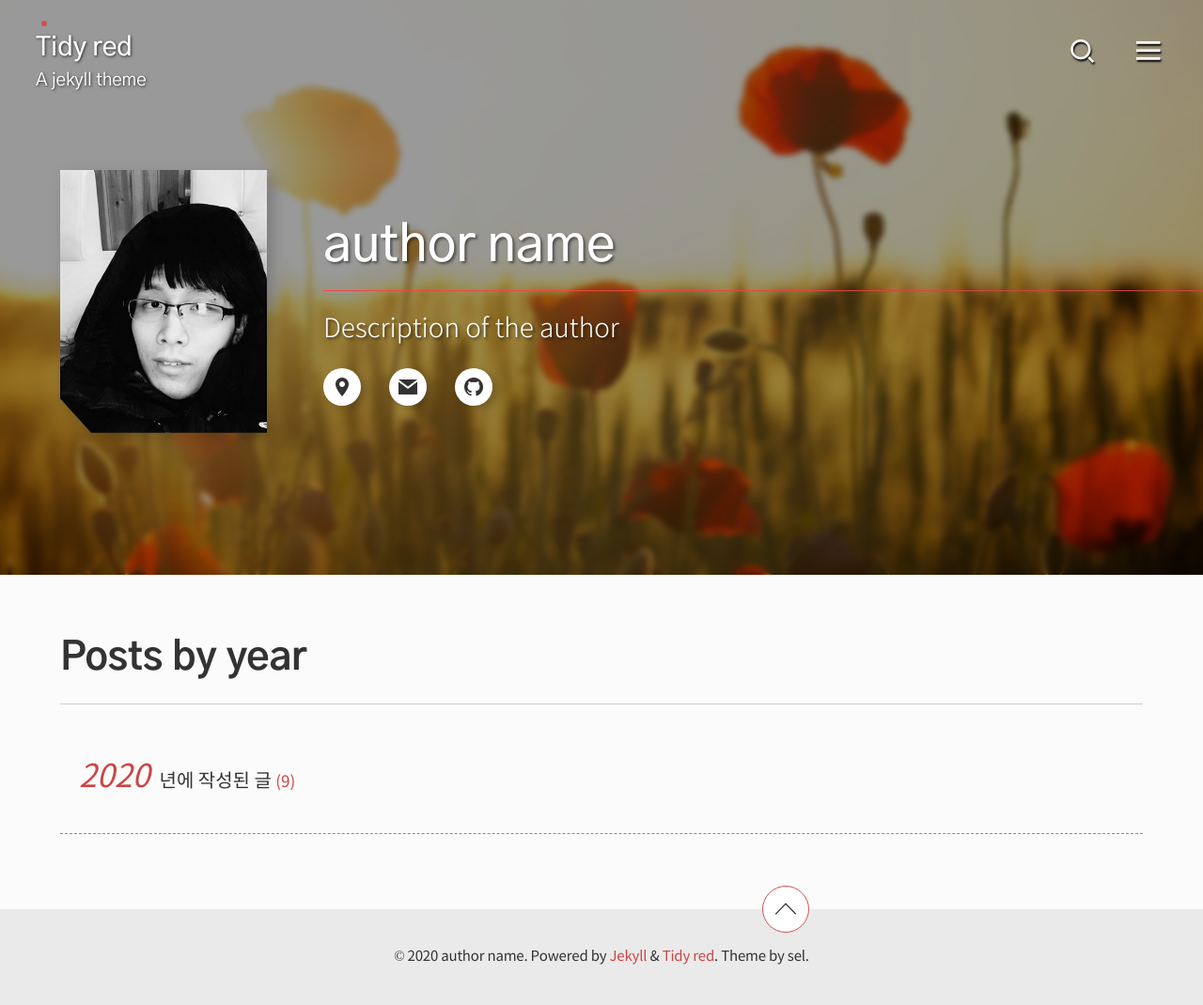
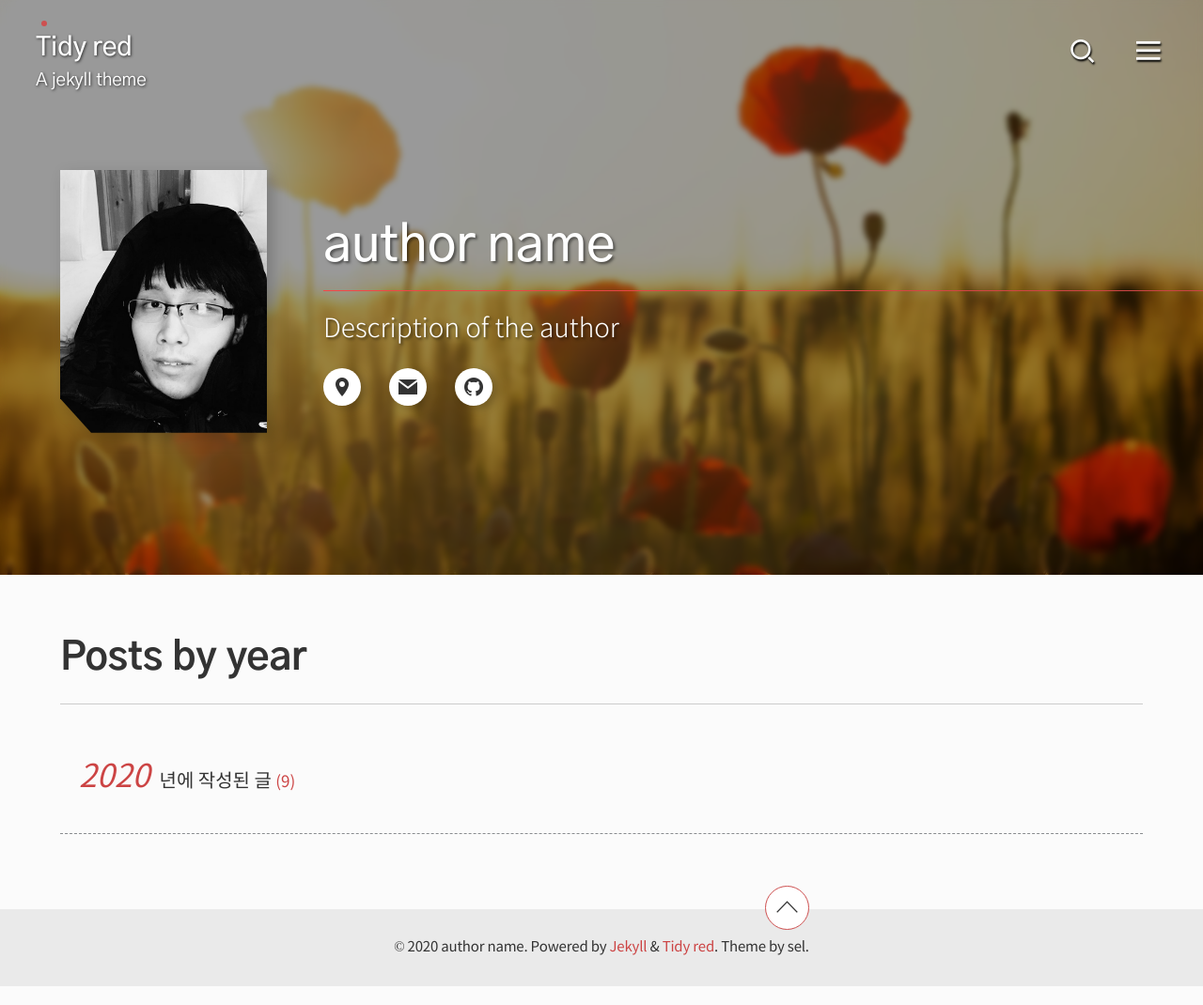
Before and after one commit to selosele/jekyll-theme-tidyred, a Jekyll site: the page built from posts-by-year.html, in a window 1280 px wide. Shown: the whole page at 94% size. Built offline with Jekyll 4.4.1, drawn with Linux system fonts in a browser that asks for light colours; cached includes are drawn as plain includes.

Commit message:
RSS 추가 및 레이아웃 HTML/CSS 수정

```diff
--- a/Gemfile
+++ b/Gemfile
@@ -3,5 +3,6 @@
 gem 'jekyll', '~> 4.1.1'
 gem 'jekyll-coffeescript'
 gem 'jekyll-babel'
+gem 'jekyll-feed'
 gem 'jekyll-archives'
 gem 'jekyll-paginate-v2'
--- a/_includes/mastfoot.html
+++ b/_includes/mastfoot.html
@@ -1,5 +1,13 @@
+{% if site.atom_feed.path %}
+<p class="mastfoot__rss">
+  <a href="{{ site.atom_feed.path }}">RSS</a>
+</p>
+{% endif %}
+
 <p class="mastfoot__copyright">&copy; {{ site.time | date: '%Y' }} {{ site.author.name | default: site.title }}. {{ site.data.ui-text[site.locale].powered_by | default: "Powered by" }} <a href="https://jekyllrb.com" target="_blank" rel="external noreferrer">Jekyll</a> &amp; <a href="https://tidyred.github.io/" target="_blank" rel="external noreferrer">Tidy red</a>. Theme by sel.</p>
 
-<a href="#skip-links" class="mastfoot__btn-top">
-  <span class="visually-hidden">{{ site.data.ui-text[site.locale].move_to_top }}</span>
-</a>
+<p class="mastfoot__btn-top">
+  <a href="#skip-links">
+    <span class="visually-hidden">{{ site.data.ui-text[site.locale].move_to_top }}</span>
+  </a>
+</p>
--- a/_sass/tidy-red/_mastfoot.scss
+++ b/_sass/tidy-red/_mastfoot.scss
@@ -11,7 +11,7 @@
     width: 90vw;
     margin-left: auto;
     margin-right: auto;
-    padding: 2rem 0;
+    padding: 1.5rem 0;
 
     @media (min-width: $min_small_width) {
       display: inline-block;
@@ -37,11 +37,16 @@
     position: absolute;
     top: -1.25rem;
     right: 0;
-    width: 2.5rem;
-    height: 2.5rem;
+    width: 2.35rem;
+    height: 2.35rem;
     background-color: $grey12;
     border: 1px solid $main_color;
     border-radius: 50%;
+
+    a {
+      display: block;
+      width: 100%;
+      height: 100%;
 
       &:before {
         content: "\e946";
@@ -60,6 +65,22 @@
         color: $black;
       }
     }
+  }
+
+  &__rss {
+    margin-bottom: 0.4rem;
+    padding-bottom: 0.4rem;
+    border-bottom: 1px dashed $grey05;
+    font-size: 0.9rem;
+
+    a {
+      &:before {
+        content: "\e9e5";
+        margin-right: 0.132em;
+        font-family: "xeicon";
+      }
+    }
+  }
 
   &__copyright {
     line-height: 1.5;
```
Lines whose indentation alone changed are shown as unchanged.
